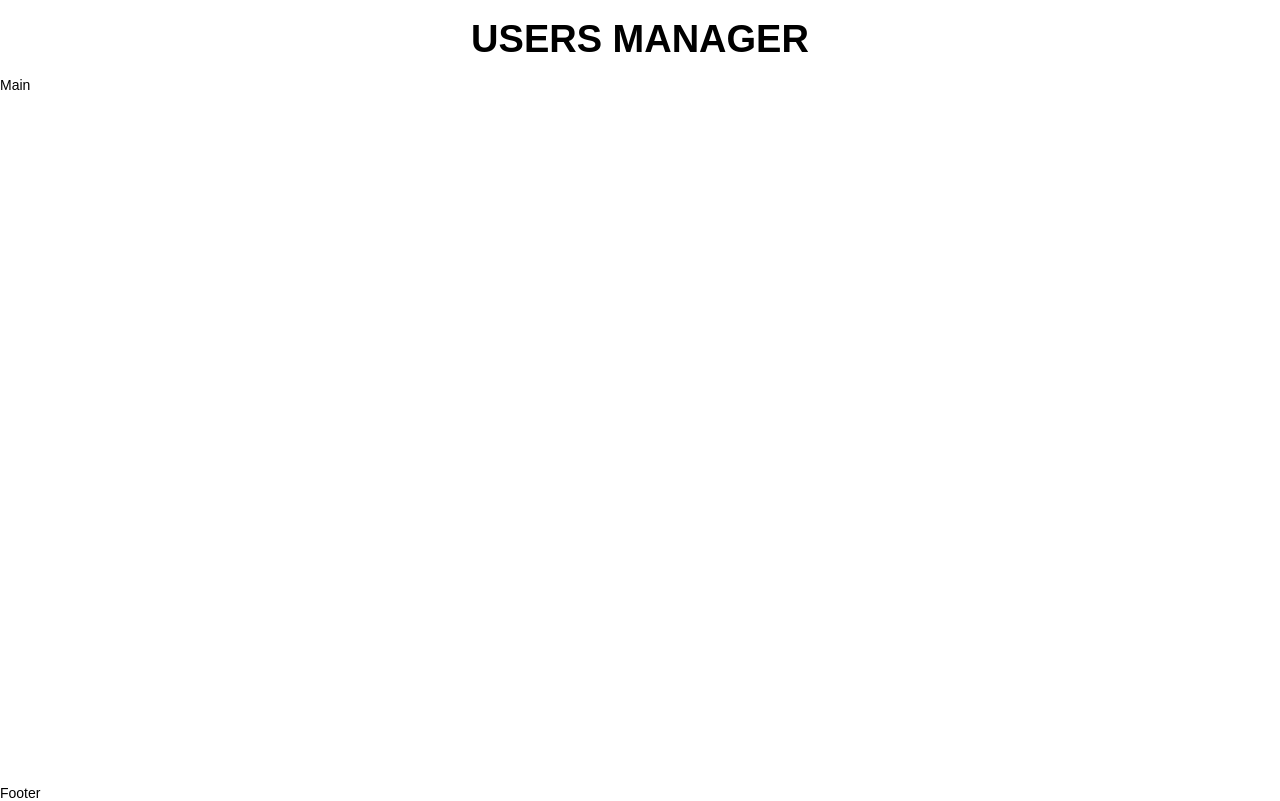
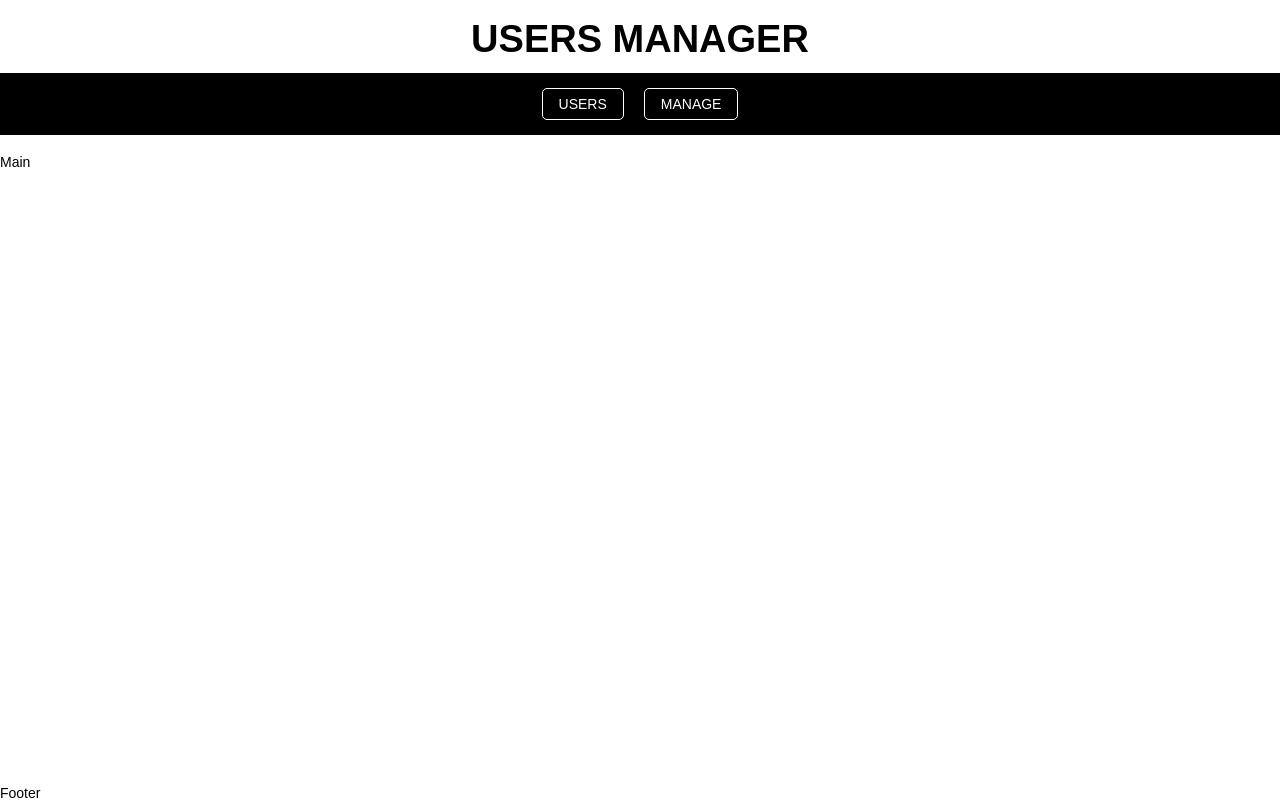
Before and after one commit to PersickWebdev/react-users-manager, a React (Create React App) app: page / in a window 1280 px wide. Built offline with nearby package versions, Linux system fonts and the light colour scheme.

Commit message:
update(Components): "Navigation" component added

```diff
--- a/src/components/Header/Header.tsx
+++ b/src/components/Header/Header.tsx
@@ -1,5 +1,6 @@
 import React, { FC } from 'react';
 import styles from './Header.module.scss';
+import { Navigation } from '../../components';
 
 interface IHeader {}
 
@@ -11,6 +12,7 @@ const Header:FC<IHeader> = () => {
                     Users manager
                 </p>
             </div>
+            <Navigation/>
         </header>
     );
 };
--- /dev/null
+++ b/src/components/Navigation/Navigation.module.scss
@@ -0,0 +1,24 @@
+@import '../../scss/colors';
+@import '../../scss/mixins';
+@import '../../scss/variables';
+
+.navigation {
+  padding: 15px 0;
+  margin-top: 15px;
+  background-color: $black;
+
+  &__list {
+    display: flex;
+    justify-content: center;
+    align-items: center;
+    list-style: none;
+  }
+
+  &__list-item:not(:last-child) {
+    margin-right: 20px;
+  }
+
+  &__list-item a {
+    @include link('primary');
+  }
+}
--- /dev/null
+++ b/src/components/Navigation/Navigation.tsx
@@ -0,0 +1,30 @@
+import React from 'react';
+import styles from './Navigation.module.scss';
+import { NavigationData, INavigationItem } from './NavigationData';
+import { NavigationItem } from './NavigationItem';
+
+interface INavigation {}
+
+const Navigation = ({ }: INavigation) => {
+
+    const navigationElements = NavigationData.map((item: INavigationItem) => {
+        return (
+            <NavigationItem
+                key={`${item.id}_${item.label}`}
+                id={item.id}
+                label={item.label}
+                path={item.path}
+            />
+        )
+    });
+
+    return (
+        <nav className={styles['navigation']}>
+            <ul className={styles['navigation__list']}>
+                {navigationElements}
+            </ul>
+        </nav>
+    );
+};
+
+export default Navigation;
--- /dev/null
+++ b/src/components/Navigation/NavigationData.ts
@@ -0,0 +1,18 @@
+export interface INavigationItem {
+    id: number | string,
+    label: string,
+    path: string,
+}
+
+export const NavigationData: INavigationItem[] = [
+    {
+        id: 1,
+        label: 'users',
+        path: '/users',
+    },
+    {
+        id: 2,
+        label: 'manage',
+        path: '/manage',
+    },
+]
--- /dev/null
+++ b/src/components/Navigation/NavigationItem.tsx
@@ -0,0 +1,23 @@
+import React from 'react';
+import styles from './Navigation.module.scss';
+import { Link } from 'react-router-dom';
+
+interface INavigationItem {
+    id: number | string,
+    label: string,
+    path: string,
+}
+
+export const NavigationItem = ({ id, label, path }: INavigationItem) => {
+
+    return (
+        <li
+            className={styles['navigation__list-item']}
+        >
+            <Link to={path}>
+                {label}
+            </Link>
+        </li>
+    );
+
+};
--- a/src/components/index.ts
+++ b/src/components/index.ts
@@ -1,2 +1,3 @@
 export { default as Header } from './Header/Header';
 export { default as Footer } from './Footer/Footer';
+export { default as Navigation } from './Navigation/Navigation';
--- a/src/index.tsx
+++ b/src/index.tsx
@@ -1,5 +1,6 @@
 import React from 'react';
 import ReactDOM from 'react-dom/client';
+import { BrowserRouter } from 'react-router-dom';
 import { App } from './App';
 import './index.scss';
 
@@ -8,6 +9,8 @@ const root = ReactDOM.createRoot(
 );
 root.render(
     <React.StrictMode>
-        <App/>
+        <BrowserRouter>
+            <App/>
+        </BrowserRouter>
     </React.StrictMode>
 );
--- a/src/scss/_mixins.scss
+++ b/src/scss/_mixins.scss
@@ -1,3 +1,6 @@
+@import './colors';
+@import './variables';
+
 @mixin container () {
   max-width: 1024px;
   margin: 0 auto;
@@ -12,3 +15,35 @@
   text-decoration: $decoration;
   color: $color;
 }
+
+@mixin link($preset) {
+  padding: 8px 16px;
+  display: block;
+  text-align: center;
+  border-radius: 5px;
+  text-decoration: none;
+  text-transform: uppercase;
+  transition: $transition;
+
+  @if $preset == 'primary' {
+    border: 1px solid $white;
+    color: $white;
+    background-color: $black;
+
+    &:hover {
+      border: 1px solid $black;
+      color: $black;
+      background-color: $white;
+    }
+  } @else if $preset == 'secondary' {
+    border: 1px solid $black;
+    color: $black;
+    background-color: $white;
+
+    &:hover {
+      border: 1px solid $white;
+      color: $white;
+      background-color: $black;
+    }
+  }
+}
--- a/src/scss/_variables.scss
+++ b/src/scss/_variables.scss
@@ -0,0 +1 @@
+$transition: all 0.3s ease;
```
